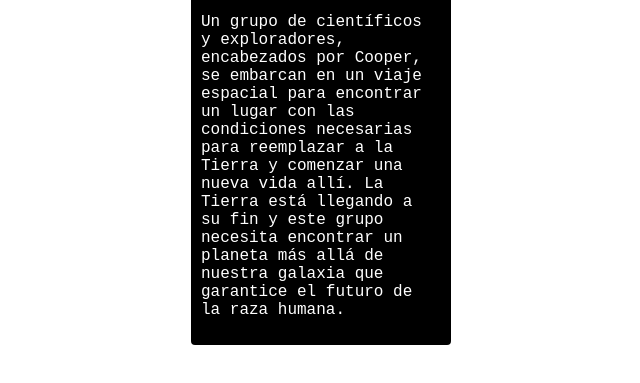
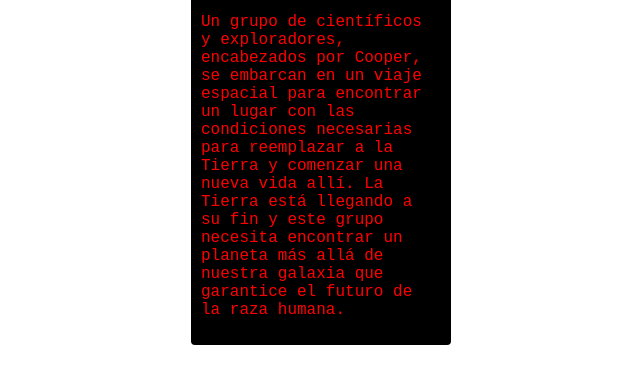
Before and after one commit to Ditmar/examplegit, a website: page index.html in a window 1280 px wide. Shown: the part 291-674 px from the top of the page, without its empty margins (319-959 px from the left). Drawn offline with Linux system fonts and the light colour scheme.

Commit message:
feature(common): fixed color [BFF-0001]

```diff
--- a/css/styles.css
+++ b/css/styles.css
@@ -22,5 +22,5 @@ body {
     width: 100%;
 }
 .thumbnail > .text > p {
-    color: white;
+    color: #ff0000;
 }
```
